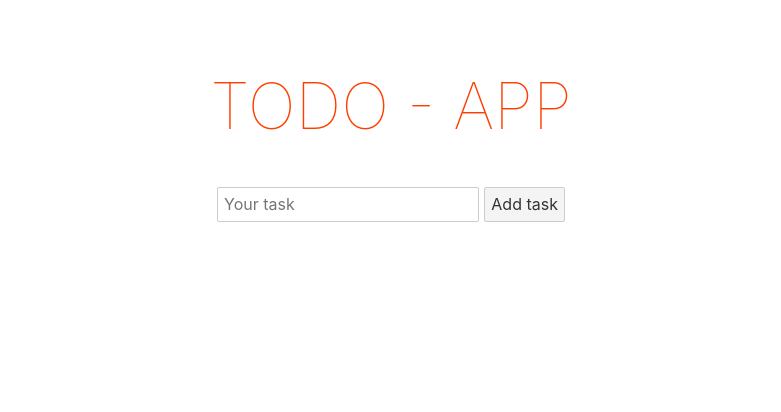
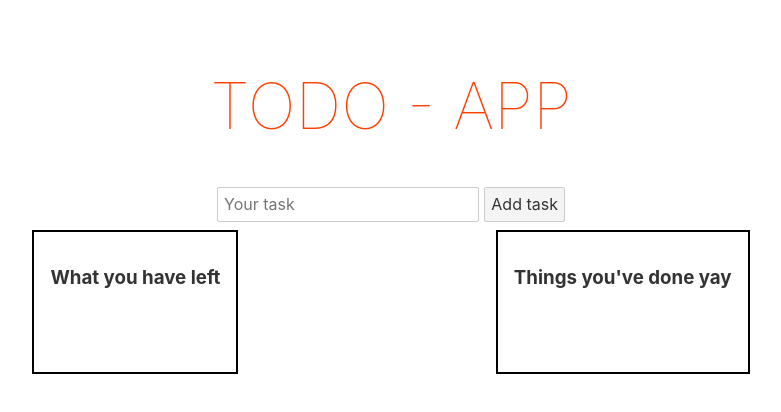
Before and after one commit to jbigorra/svelte-todo, a Svelte app: page / in a window 1280 px wide. Shown: the top 412 px of the page, without its empty margins (249-1030 px from the left). Built offline with nearby package versions, Linux system fonts and the light colour scheme.

Commit message:
Change button text depending on done state and add some styling to lists
Co-authored-by: lulusadowsky <lulusadowsky@users.noreply.github.com>

```diff
--- a/src/components/List.svelte
+++ b/src/components/List.svelte
@@ -1,4 +1,21 @@
-<style></style>
+<style>
+
+  .list {
+    display: flex;
+    flex-direction: column;
+    justify-content: center;
+    align-items: center;
+    text-align: left;
+    border: 2px solid #000;
+    padding: 1rem;
+  }
+
+  ul {
+    list-style: none;
+    padding: 0.5rem;
+  }
+
+</style>
 <script lang="ts">
 import { createEventDispatcher } from "svelte";
 import type { Todo } from "../entities/entities";
@@ -8,6 +25,7 @@ export let items: Todo[] = [];
 export let toggleDone: (e: CustomEvent) => void | null = null;
 export let removeItem: (e: CustomEvent) => void | null = null;
 export let id: string;
+export let title: string;
 
 // const dispatch = createEventDispatcher();
 
@@ -23,6 +41,7 @@ export let id: string;
 </script>
 
 <div id={id} class="list">
+  <h3>{title}</h3>
   <ul>
     {#each items as item}
       <TodoItem {item} on:onToggleDone={toggleDone} on:onRemoveItem={removeItem}/>
--- a/src/components/Todo.svelte
+++ b/src/components/Todo.svelte
@@ -1,11 +1,9 @@
 <style>
 
-  .todo-list {
-    text-align: justify;
-  }
-
-  ul {
-    list-style: none;
+  .lists {
+    display: flex;
+    justify-content: space-evenly;
+    align-items: center;
   }
 
 </style>
@@ -72,9 +70,10 @@
   <input bind:value={todo} type="text" placeholder="Your task" id="inputId">
   <button type="button" on:click={addItem}>Add task</button>
 
-
-  <List id="todo-list" items={todoList.filter(t => !t.done)} toggleDone={toggleDone} removeItem={removeItem} />
-  <List id="done-list" items={todoList.filter(t => t.done)} toggleDone={toggleDone} removeItem={removeItem} />
+  <div class="lists">
+    <List id="todo-list" title="What you have left" items={todoList.filter(t => !t.done)} toggleDone={toggleDone} removeItem={removeItem} />
+    <List id="done-list" title="Things you've done yay" items={todoList.filter(t => t.done)} toggleDone={toggleDone} removeItem={removeItem} />
+  </div>
 </div>
 
 <!-- const List = {
--- a/src/components/TodoItem.svelte
+++ b/src/components/TodoItem.svelte
@@ -32,6 +32,6 @@
 
 <li class:striked={item.done}>
   {item.text}
-  <input type="button" value="DONE" on:click={toggleDone}/>
+  <input type="button" value={item.done ? "Undo" : "Done"} on:click={toggleDone}/>
   <input type="button" value="X" on:click={onXClicked}/>
 </li>
```
